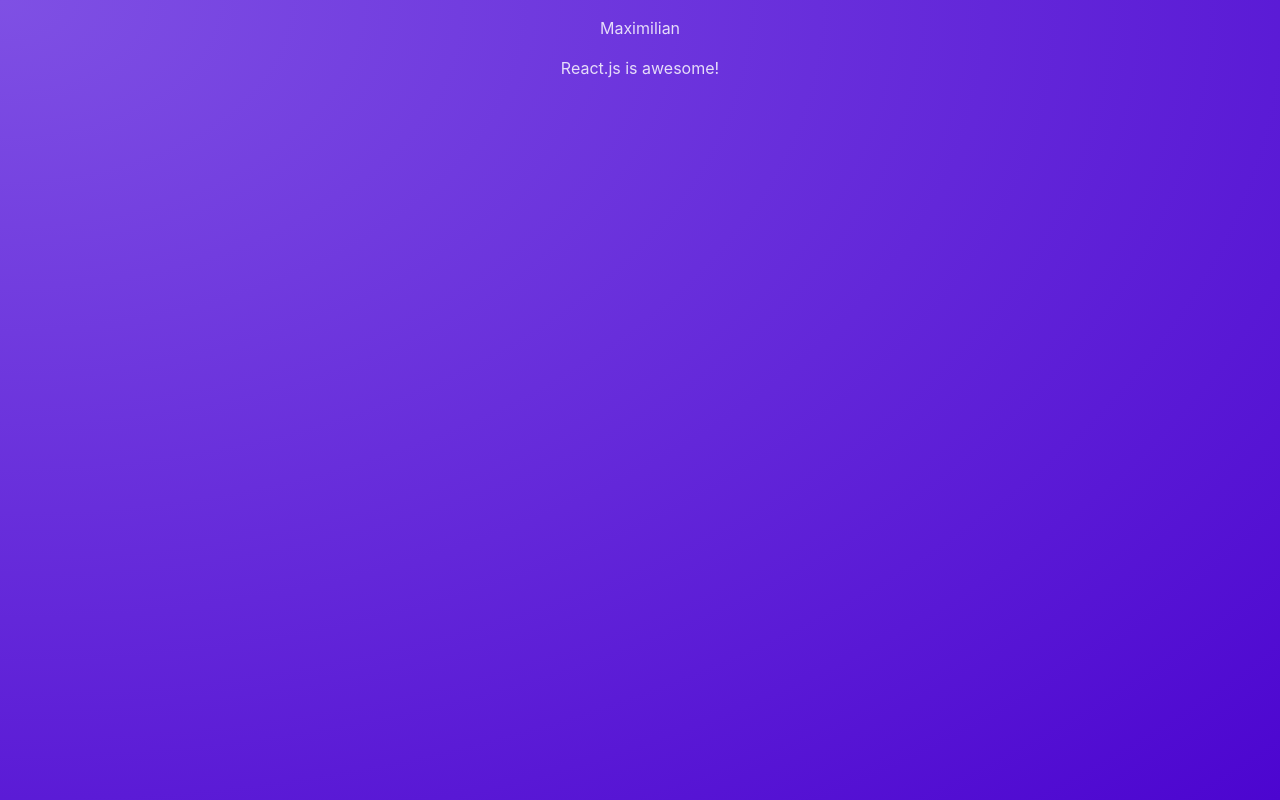
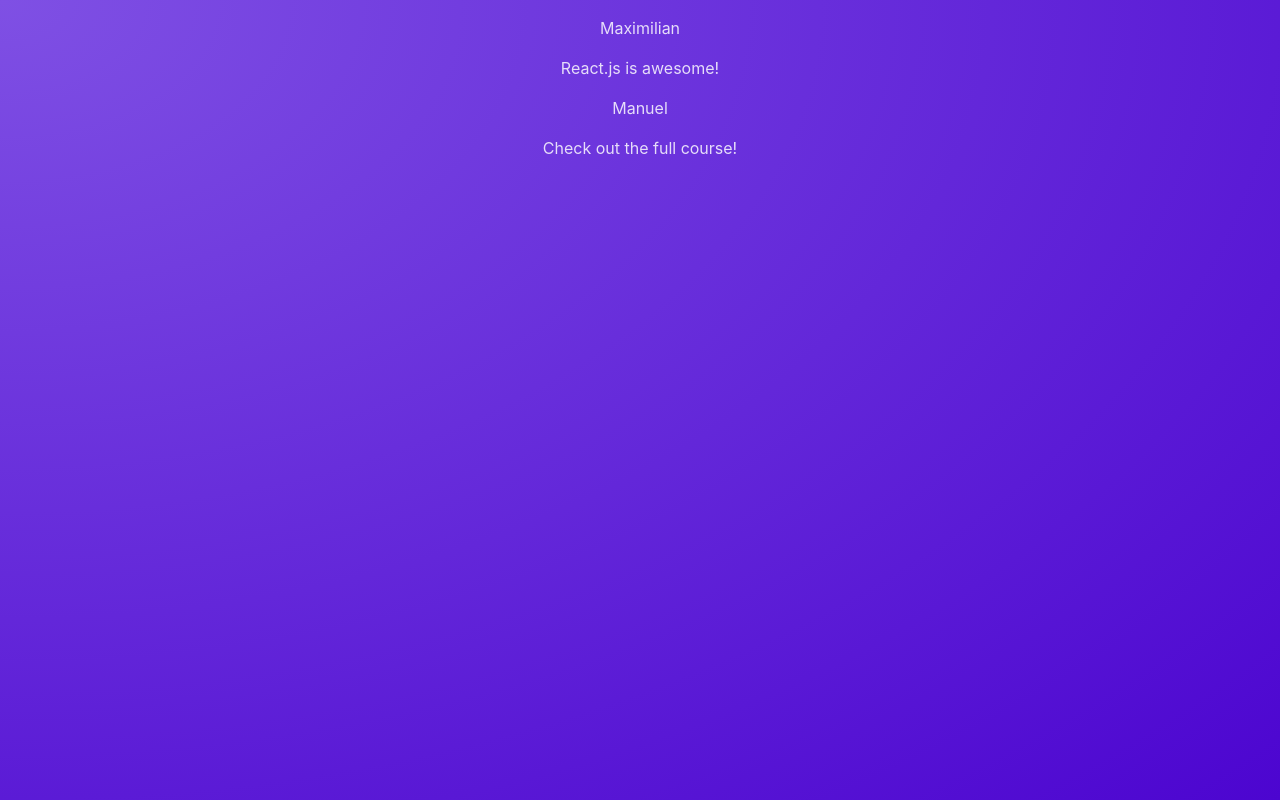
Before and after one commit to thanhtanuit/Chuong2Phan-2-Optional-React-Refresher, a React (Vite) app in the folder react-crash-course/: page / in a window 1280 px wide. Built offline with nearby package versions, Linux system fonts and the light colour scheme.

Commit message:
04-props

```diff
--- a/react-crash-course/src/App.jsx
+++ b/react-crash-course/src/App.jsx
@@ -2,5 +2,10 @@
 import Post from "./components/Post";
 
 export default function App() {
-  return <Post />;
+  return (
+    <main>
+      <Post author="Maximilian" body="React.js is awesome!" />
+      <Post author="Manuel" body="Check out the full course!" />
+    </main>
+  );
 }
--- a/react-crash-course/src/components/Post.jsx
+++ b/react-crash-course/src/components/Post.jsx
@@ -1,10 +1,9 @@
 const names = ["Maximilian", "Manuel"];
-function Post() {
-  const chosenName = Math.random() > 0.5 ? names[0] : names[1];
+function Post(props) {
   return (
     <div>
-      <p>{chosenName} </p>
-      <p>React.js is awesome!</p>
+      <p>{props.author} </p>
+      <p>{props.body}</p>
     </div>
   );
 }
```
